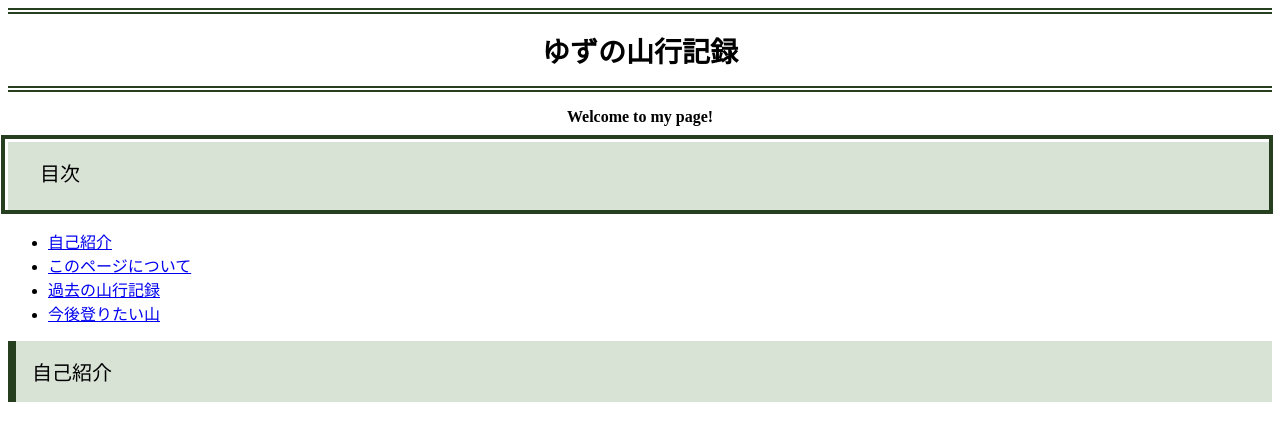
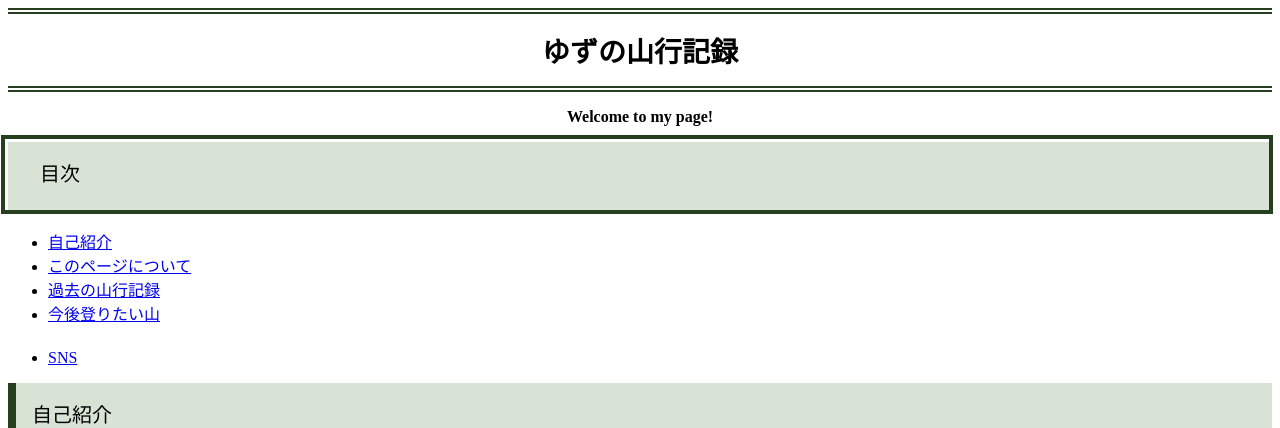
Before and after one commit to Yuzu-Aalto/Yuzu-no-introduction, a plain HTML site: page index.html in a window 1280 px wide. Shown: the top 428 px of the page. Drawn offline with Linux system fonts and the light colour scheme; grey boxes are pictures that could not be loaded.

Commit message:
Update index.html

```diff
--- a/index.html
+++ b/index.html
@@ -19,6 +19,7 @@
           <li class="listAside"><a href="#s2">このページについて</a></li>
           <li class="listAside"><a href="#s3">過去の山行記録</a></li>
           <li class="listAside"><a href="#s4">今後登りたい山</a></li>
+        　<li class="listAside"><a href="#s5">SNS</a></li>
         </ul>
       </nav>
     </aside>
```
